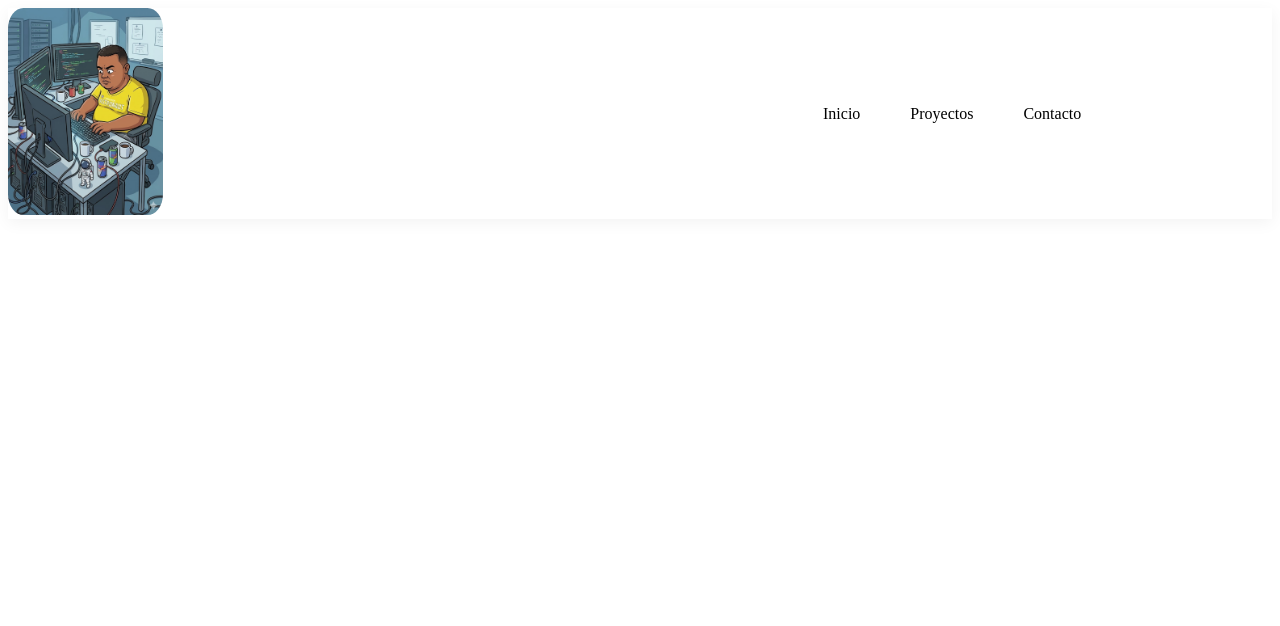
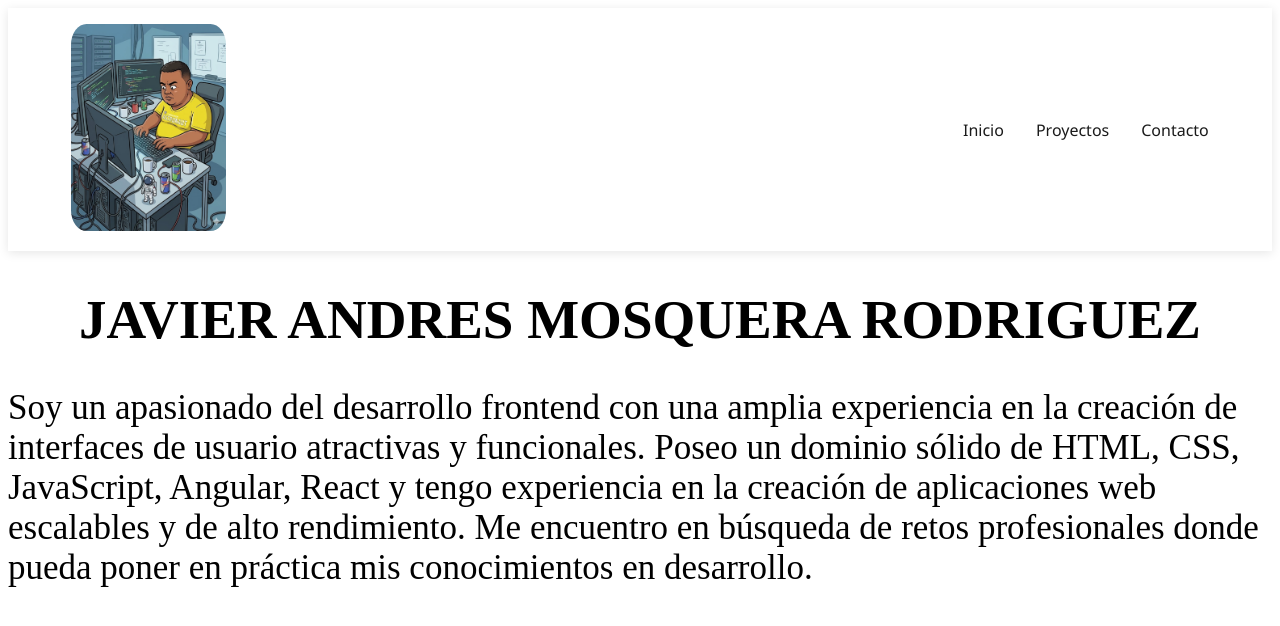
Before and after one commit to AndresMosquera9005/Javier-Mosquera-CV, an Angular app in the folder cvjamr/: page / in a window 1280 px wide. Shown: the top 626 px of the page. Built offline with nearby package versions, Linux system fonts and the light colour scheme.

Commit message:
solo se cocar las rutas

```diff
--- a/cvjamr/src/app/app.config.ts
+++ b/cvjamr/src/app/app.config.ts
@@ -1,5 +1,5 @@
 import { ApplicationConfig, provideBrowserGlobalErrorListeners, provideZonelessChangeDetection } from '@angular/core';
-import { provideRouter } from '@angular/router';
+import { provideRouter, RouterLink } from '@angular/router';
 
 import { provideClientHydration, withEventReplay } from '@angular/platform-browser';
 // import { routes } from './app.component';
--- a/cvjamr/src/app/components/header/header.css
+++ b/cvjamr/src/app/components/header/header.css
@@ -5,6 +5,16 @@
     box-sizing: border-box;
     font-family: 'Poppins', sans-serif;
 } */
+
+header {
+    display: flex;
+    justify-content: space-between; /* Logo a la izquierda, Nav a la derecha */
+    align-items: center; /* Centra verticalmente los elementos */
+    padding: 1rem 5%;
+    background-color: white; /* Un tono oscuro elegante */
+    color: #1a1a1a;
+    box-shadow: 0 2px 10px rgba(0,0,0,0.1);
+}
 
 #logo {
     width: 20%;
@@ -14,52 +24,28 @@
     margin-right: 10px;
 }
 
-
-header {
-    background-color: #ffffff; /* Color de fondo */
-    display: flex;
-    /* justify-content: space-between; */
-    align-items: center;
-    /* padding: 20px 10%; */
-    box-shadow: 0 4px 15px rgba(0, 0, 0, 0.05); /* Sombra suave */
-    position: sticky;
-    top: 0;
-    z-index: 100;
+#logo:hover {
+    transform: scale(1.1);
 }
 
-
-/* Navegación */
 .nav-links {
     list-style: none;
     display: flex;
-    gap: 50px; /* Espacio entre enlaces */
+    gap: 2rem; /* Espacio entre los enlaces */
+    margin: 0;
+    padding: 0;
+    cursor: pointer;
 }
 
-.nav-links li a {
+/* Estilo de los enlaces (routerLink) */
+.nav-links a {
     text-decoration: none;
-    color: #2d3436;
+    color: #1a1a1a;
     font-weight: 500;
-    font-size: 30px;
-    transition: all 0.3s ease;
-    position: relative;
+    font-family: 'Segoe UI', Tahoma, Geneva, Verdana, sans-serif;
+    transition: color 0.3s ease;
 }
 
-/* Efecto de línea inferior al pasar el mouse */
-.nav-links li a::after {
-    content: '';
-    position: absolute;
-    width: 0;
-    height: 2px;
-    bottom: -5px;
-    left: 0;
-    background-color: #6c5ce7;
-    transition: width 0.3s ease;
+.nav-links a:hover {
+    color: #00bcd4; /* Color cyan al pasar el mouse */
 }
-
-.nav-links li a:hover {
-    color: #2d3436;
-}
-
-.nav-links li a:hover::after {
-    width: 100%;
-}
--- a/cvjamr/src/app/components/header/header.html
+++ b/cvjamr/src/app/components/header/header.html
@@ -8,3 +8,4 @@
         </ul>
     </nav>
 </header>
+<app-inicio></app-inicio>
--- a/cvjamr/src/app/components/header/header.ts
+++ b/cvjamr/src/app/components/header/header.ts
@@ -1,9 +1,9 @@
 import { Component } from '@angular/core';
-import { Router } from '@angular/router';
+import { Inicio } from "../inicio/inicio";
 
 @Component({
   selector: 'app-header',
-  imports: [],
+  imports: [Inicio],
   templateUrl: './header.html',
   styleUrl: './header.css',
 })
```
